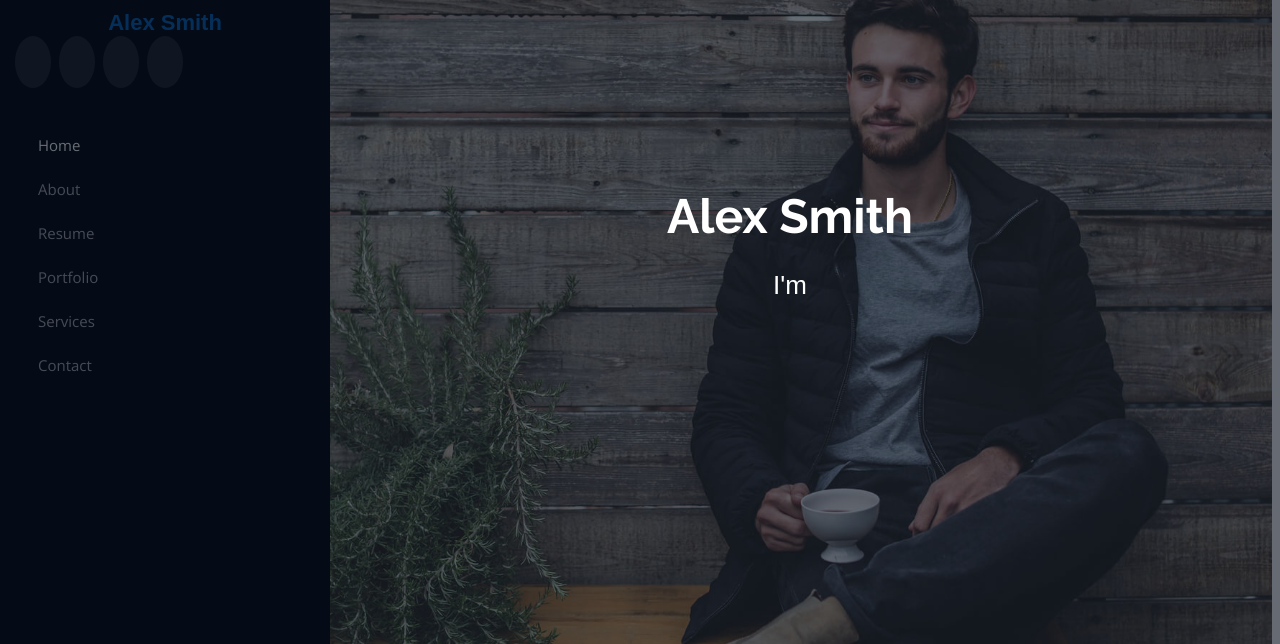
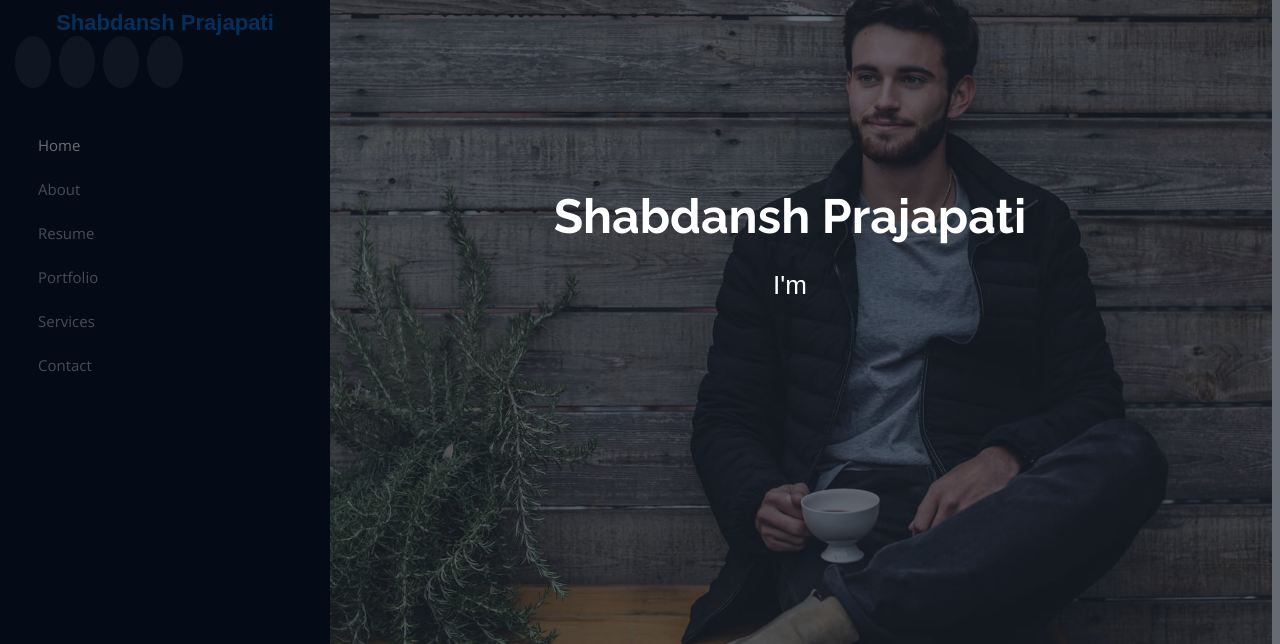
Before and after one commit to Shabd1901/PORTFOLIO, a plain HTML site: page index.html in a window 1280 px wide. Shown: the part 156-800 px from the top of the page. Drawn offline with nearby package versions, Linux system fonts and the light colour scheme.

Commit message:
Update index.html

```diff
--- a/index.html
+++ b/index.html
@@ -32,7 +32,7 @@
 
       <div class="profile">
         <img src="assets/img/my-profile-img.jpg" alt="" class="img-fluid rounded-circle">
-        <h1 class="text-light"><a href="index.html">Alex Smith</a></h1>
+        <h1 class="text-light"><a href="index.html">Shabdansh Prajapati</a></h1>
         <div class="social-links mt-3 text-center">
           <a href="#" class="twitter"><i class="bx bxl-twitter"></i></a>
           <a href="#" class="facebook"><i class="bx bxl-facebook"></i></a>
@@ -58,7 +58,7 @@
   <!-- ======= Hero Section ======= -->
   <section id="hero" class="d-flex flex-column justify-content-center align-items-center">
     <div class="hero-container" data-aos="fade-in">
-      <h1>Alex Smith</h1>
+      <h1>Shabdansh Prajapati</h1>
       <p>I'm <span class="typed" data-typed-items="Designer, Developer, Freelancer, Photographer"></span></p>
     </div>
   </section><!-- End Hero -->
```
